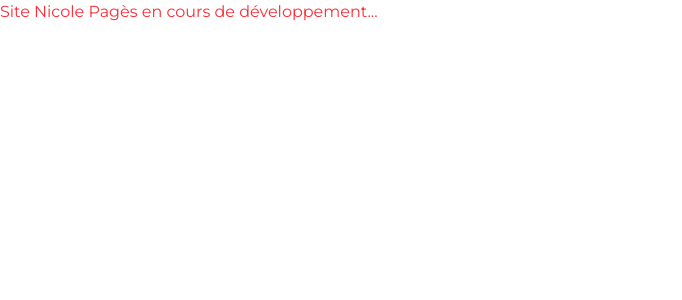
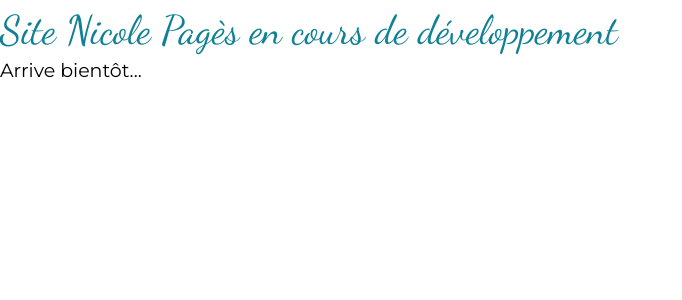
Before and after one commit to barry-black/nicole-pages-website, a Next.js app: page / in a window 1280 px wide. Shown: the top 300 px of the page, without its empty margins (0-682 px from the left). Built offline with nearby package versions, Linux system fonts and the light colour scheme.

Commit message:
Implementation of text config

```diff
--- a/src/pages/index.tsx
+++ b/src/pages/index.tsx
@@ -5,9 +5,15 @@ export default function Home() {
   return (
     <>
       <Seo title="Nicole Pagès Thérapie" description="Description..." />
-      <Typography variant="ds-40-semibold" component="h1">
-        Site Nicole Pagès en cours de développement...
-      </Typography>
+
+      <div className="space=y=5">
+        <Typography variant="ds-40" theme="ocean-blue" component="h1">
+          Site Nicole Pagès en cours de développement
+        </Typography>
+        <Typography variant="m-19" theme="black" component="div">
+          Arrive bientôt...
+        </Typography>
+      </div>
     </>
   );
 }
--- a/src/styles/globals.css
+++ b/src/styles/globals.css
@@ -5,6 +5,118 @@
 @layer base {
     html {
         /* font-family: 'Dancing Script', system_ui, sans-serif; */
-        font-family: 'Montserrat', system_ui, sans-serif;
+        /* font-family: 'Montserrat', system_ui, sans-serif; */
     }
 }
+
+@layer utilities {
+    .text-pale-blue {
+        color: #d4edea;;
+    }
+    .text-sky-blue {
+        color: #13abc4;;
+    }
+    .text-ocean-blue {
+        color: #108194;
+    }
+    .text-white {
+        color: #ffffff;
+    }
+    .text-black {
+        color: #000000;
+    }
+
+    .text-ds-40 {
+        font-family: 'Dancing Script', sans-serif;
+        font-size: 40px;
+        line-height: 1.5;
+        letter-spacing: 0;
+    }
+
+    .text-ds-50 {
+        font-family: 'Dancing Script', sans-serif;
+        font-size: 50px;
+        line-height: 1.5;
+        letter-spacing: 0;
+    }
+
+    .text-ds-62-shadow {
+        font-family: 'Dancing Script', sans-serif;
+        font-size: 62px;
+        line-height: auto;
+        letter-spacing: -0.02em;
+        text-shadow: 0px 4px 4px rgba(0, 0, 0, 0.25);
+    }
+
+    .text-m-18-italic {
+        font-family: 'Montserrat', sans-serif;
+        font-style: italic;
+        font-size: 18px;
+        line-height: 1.5;
+        letter-spacing: 0;
+    }
+
+    .text-m-18 {
+        font-family: 'Montserrat', sans-serif;
+        font-size: 18px;
+        line-height: 1.5;
+        letter-spacing: 0;
+    }
+
+    .text-m-19 {
+        font-family: 'Montserrat', sans-serif;
+        font-size: 19px;
+        line-height: 1.15;
+        letter-spacing: 0;
+    }
+
+    .text-m-20 {
+        font-family: 'Montserrat', sans-serif;
+        font-size: 20px;
+        line-height: 1.5;
+        letter-spacing: 0;
+    }
+
+    .text-m-24 {
+        font-family: 'Montserrat', sans-serif;
+        font-size: 24px;
+        line-height: 1.5;
+        letter-spacing: 0;
+    }
+
+    .text-m-32 {
+        font-family: 'Montserrat', sans-serif;
+        font-size: 32px;
+        line-height: 1.5;
+        letter-spacing: 0;
+    }
+
+    .text-m-36 {
+        font-family: 'Montserrat', sans-serif;
+        font-size: 36px;
+        line-height: 1.5;
+        letter-spacing: 0;
+    }
+
+    .text-m-40 {
+        font-family: 'Montserrat', sans-serif;
+        font-size: 40px;
+        line-height: 1.5;
+        letter-spacing: 0;
+    }
+
+    .text-m-88-shadow {
+        font-family: 'Montserrat', sans-serif;
+        font-size: 88px;
+        line-height: auto;
+        letter-spacing: -0.02em;
+        text-shadow: 0px 4px 4px rgba(0, 0, 0, 0.25);
+    }
+
+    .text-m-96 {
+        font-family: 'Montserrat', sans-serif;
+        font-size: 96px;
+        line-height: 1.5;
+        letter-spacing: 0;
+    }
+}
--- a/src/ui/design-system/typography/typography.tsx
+++ b/src/ui/design-system/typography/typography.tsx
@@ -2,30 +2,28 @@ import clsx from "clsx";
 
 interface Props {
   variant?:
-    | "ds-40-semibold"
-    | "ds-40-bold"
-    | "ds-50-semibold"
-    | "ds-62-semibold"
-    | "m-18-mediumitalic"
-    | "m-18-medium"
-    | "m-19-regular"
-    | "m-20-medium"
-    | "m-24-semibold"
-    | "m-32-regular"
-    | "m-32-semibold"
-    | "m-36-medium"
-    | "m-40-semibold"
-    | "m-88-semibold"
-    | "m-96-semibold";
+    | "ds-40"
+    | "ds-50"
+    | "ds-62-shadow"
+    | "m-18"
+    | "m-18-italic"
+    | "m-19"
+    | "m-20"
+    | "m-24"
+    | "m-32"
+    | "m-36"
+    | "m-40"
+    | "m-88-shadow"
+    | "m-96";
   component?: "h1" | "h2" | "h3" | "h4" | "h5" | "div" | "p" | "span";
-  theme?: "black" | "gray" |"white" | "secondary";
-  weight?: "regular" | "medium";
+  theme?: "black" | "white" | "pale-blue" | "ocean-blue";
+  weight?: "regular" | "medium" | "semibold";
   className?: string;
   children: React.ReactNode;
 }
 
 export const Typography = ({
-  variant = "m-19-regular",
+  variant = "m-18",
   component: Component = "div",
   theme = "black",
   weight = "regular",
@@ -33,19 +31,83 @@ export const Typography = ({
   children,
 }: Props) => {
   let variantStyles: string = "";
+  let colorStyles: string = "";
 
   switch (variant) {
-    case "ds-40-semibold":
-      variantStyles = "text-red-500";
+    case "ds-40":
+      variantStyles = "text-ds-40";
       break;
-    case "ds-40-bold":
-      variantStyles = "text-green-500";
+    case "ds-50":
+      variantStyles = "text-ds-50";
+      break;
+    case "ds-62-shadow":
+      variantStyles = "text-ds-62-shadow";
+      break;
+    case "m-18": // default
+      variantStyles = "text-m-18";
+      break;
+    case "m-18-italic":
+      variantStyles = "text-m-18-italic";
+      break;
+    case "m-19":
+      variantStyles = "text-m-19";
+      break;
+    case "m-20":
+      variantStyles = "text-m-20";
+      break;
+    case "m-24":
+      variantStyles = "text-m-24";
+      break;
+    case "m-32":
+      variantStyles = "text-m-32";
+      break;
+    case "m-36":
+      variantStyles = "text-m-36";
+      break;
+    case "m-40":
+      variantStyles = "text-m-40";
+      break;
+    case "m-88-shadow":
+      variantStyles = "text-m-88-shadow";
+      break;
+    case "m-96":
+      variantStyles = "text-m-96";
       break;
     default:
+      variantStyles = "text-m-18";
+      break;
+  }
+
+  switch (theme) {
+    case "black": // default
+      colorStyles = "text-black";
+      break;
+    case "white":
+      colorStyles = "text-white";
+      break;
+    case "pale-blue":
+      colorStyles = "text-pale-blue";
+      break;
+    case "ocean-blue":
+      colorStyles = "text-ocean-blue";
+      break;
+    default:
+      colorStyles = "text-black";
       break;
   }
 
   return (
-    <Component className={clsx(variantStyles, weight === "medium" && "font=medium", className)}>{children}</Component>
+    <Component
+      className={clsx(
+        variantStyles,
+        colorStyles,
+        weight === "regular" && "font-normal",
+        weight === "medium" && "font-medium",
+        weight === "semibold" && "font-semibold",
+        className
+      )}
+    >
+      {children}
+    </Component>
   );
 };
```
